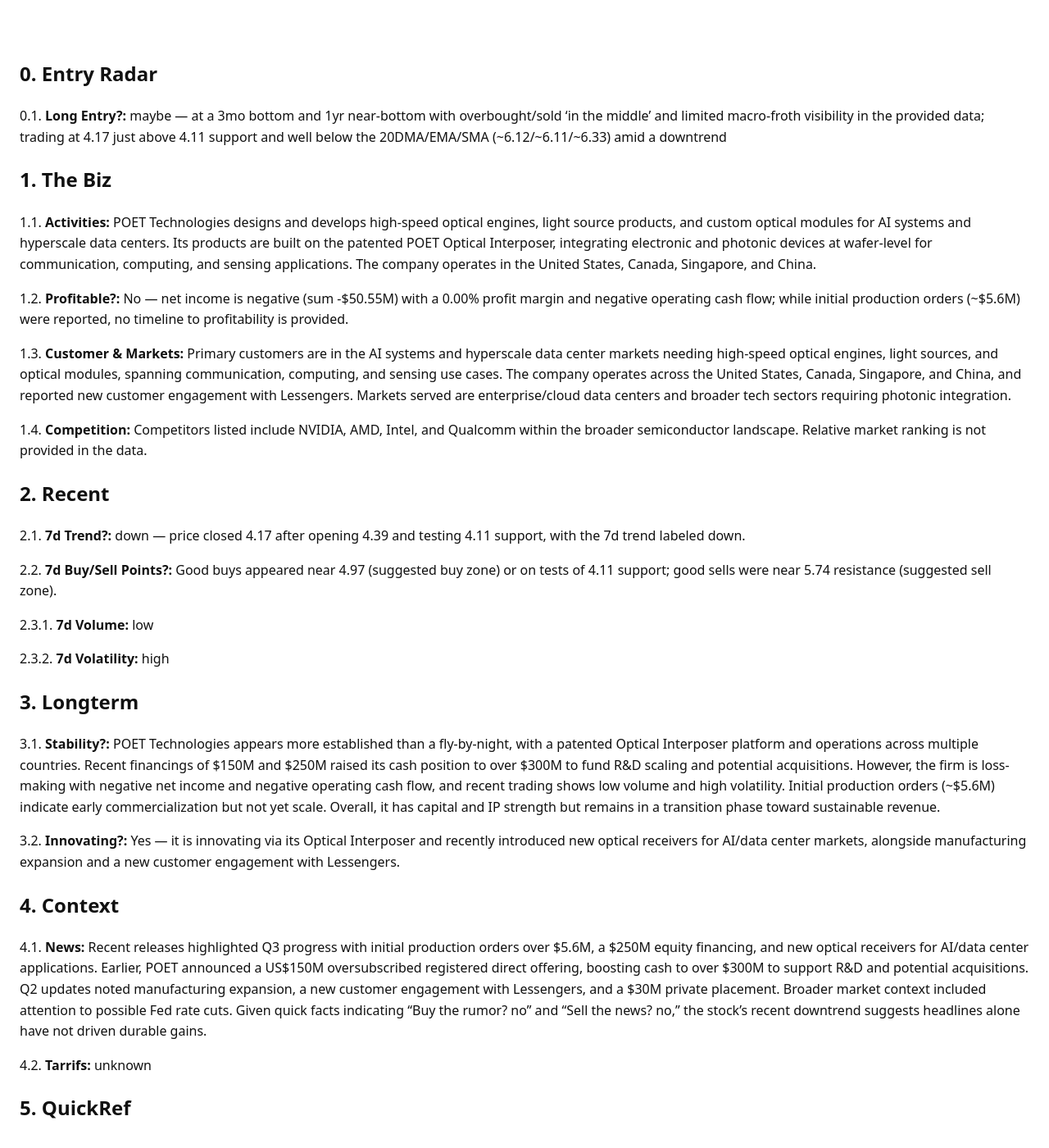
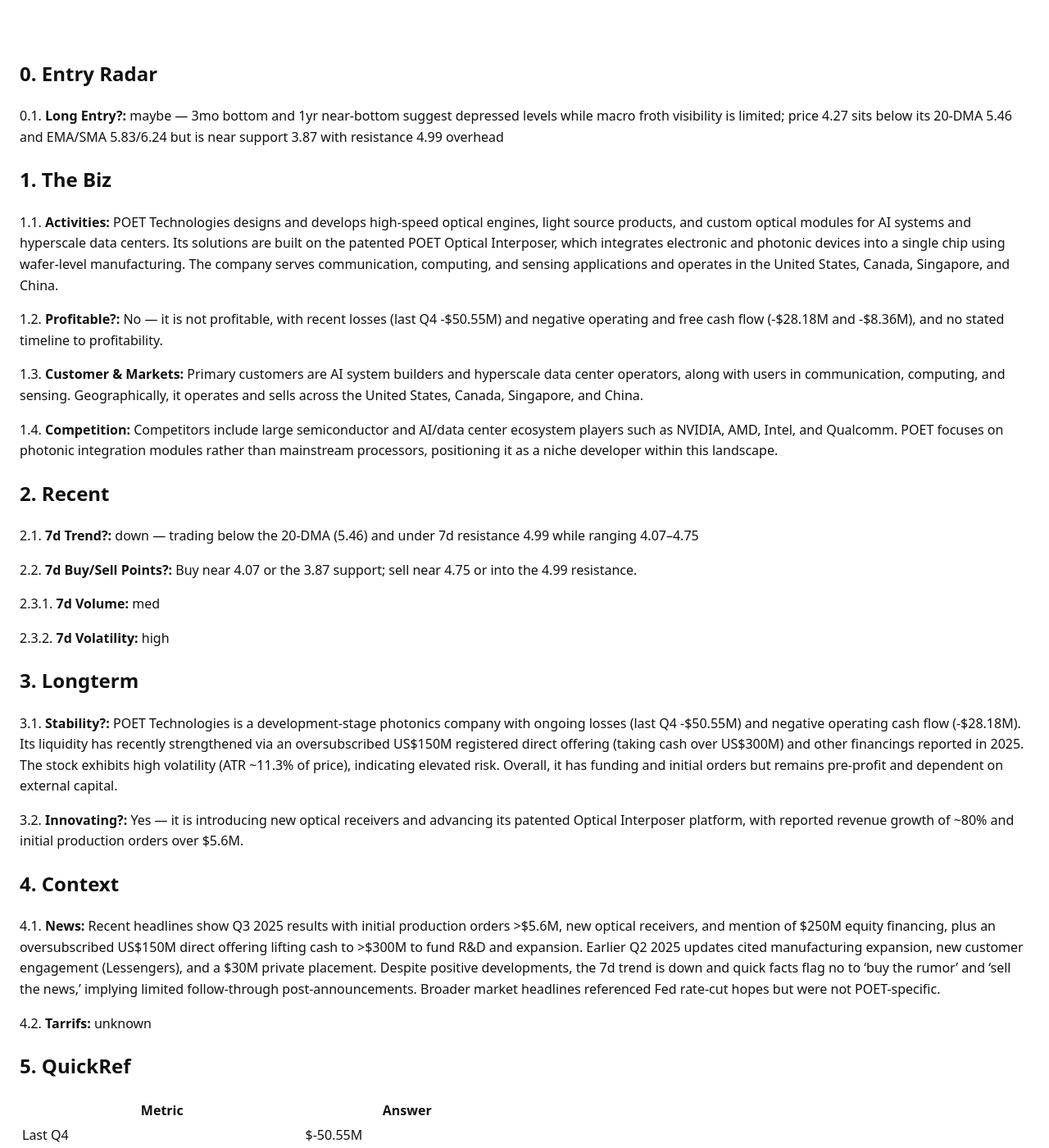
Before and after one commit to ryness/stonks, a Jekyll site: the page built from _reports/POET.md, in a window 1280 px wide and 1400 px high, scrolled down 264 px. Shown: the whole window at 82% size. Built offline with Jekyll 4.4.1, drawn with Linux system fonts in a browser that asks for light colours; some of the changed text lies outside the part shown.

Commit message:
Update report: rotation+GodsEye

```diff
--- a/_reports/POET.md
+++ b/_reports/POET.md
@@ -2,48 +2,48 @@
 layout: default
 title: "POET Stock Report"
 ticker: "POET"
-date: 2025-11-18
-generated_at: 2025-11-18T10:24:15.426181+00:00
-runtime_seconds: 78.44
+date: 2025-11-22
+generated_at: 2025-11-22T10:20:22.751420+00:00
+runtime_seconds: 92.45
 raw_markdown: |
-  **Generated:** <time class="js-local-time" datetime="2025-11-18T10:24:15.426181+00:00">2025-11-18 10:24 UTC</time> (runtime 1m 18s)
+  **Generated:** <time class="js-local-time" datetime="2025-11-22T10:20:22.751420+00:00">2025-11-22 10:20 UTC</time> (runtime 1m 32s)
 
   ![POET Technologies Inc. Common Shares logo](https://ryness.github.io/stonks/assets/logos/POET.svg)
 
 
   ## 0. Entry Radar
 
-  0.1. **Long Entry?:** maybe — at a 3mo bottom and 1yr near-bottom with overbought/sold ‘in the middle’ and limited macro-froth visibility in the provided data; trading at 4.17 just above 4.11 support and well below the 20DMA/EMA/SMA (~6.12/~6.11/~6.33) amid a downtrend
+  0.1. **Long Entry?:** maybe — 3mo bottom and 1yr near-bottom suggest depressed levels while macro froth visibility is limited; price 4.27 sits below its 20-DMA 5.46 and EMA/SMA 5.83/6.24 but is near support 3.87 with resistance 4.99 overhead
 
   ## 1. The Biz
 
-  1.1. **Activities:** POET Technologies designs and develops high-speed optical engines, light source products, and custom optical modules for AI systems and hyperscale data centers. Its products are built on the patented POET Optical Interposer, integrating electronic and photonic devices at wafer-level for communication, computing, and sensing applications. The company operates in the United States, Canada, Singapore, and China.
+  1.1. **Activities:** POET Technologies designs and develops high-speed optical engines, light source products, and custom optical modules for AI systems and hyperscale data centers. Its solutions are built on the patented POET Optical Interposer, which integrates electronic and photonic devices into a single chip using wafer-level manufacturing. The company serves communication, computing, and sensing applications and operates in the United States, Canada, Singapore, and China.
 
-  1.2. **Profitable?:** No — net income is negative (sum -$50.55M) with a 0.00% profit margin and negative operating cash flow; while initial production orders (~$5.6M) were reported, no timeline to profitability is provided.
+  1.2. **Profitable?:** No — it is not profitable, with recent losses (last Q4 -$50.55M) and negative operating and free cash flow (-$28.18M and -$8.36M), and no stated timeline to profitability.
 
-  1.3. **Customer & Markets:** Primary customers are in the AI systems and hyperscale data center markets needing high-speed optical engines, light sources, and optical modules, spanning communication, computing, and sensing use cases. The company operates across the United States, Canada, Singapore, and China, and reported new customer engagement with Lessengers. Markets served are enterprise/cloud data centers and broader tech sectors requiring photonic integration.
+  1.3. **Customer & Markets:** Primary customers are AI system builders and hyperscale data center operators, along with users in communication, computing, and sensing. Geographically, it operates and sells across the United States, Canada, Singapore, and China.
 
-  1.4. **Competition:** Competitors listed include NVIDIA, AMD, Intel, and Qualcomm within the broader semiconductor landscape. Relative market ranking is not provided in the data.
+  1.4. **Competition:** Competitors include large semiconductor and AI/data center ecosystem players such as NVIDIA, AMD, Intel, and Qualcomm. POET focuses on photonic integration modules rather than mainstream processors, positioning it as a niche developer within this landscape.
 
   ## 2. Recent
 
-  2.1. **7d Trend?:** down — price closed 4.17 after opening 4.39 and testing 4.11 support, with the 7d trend labeled down.
+  2.1. **7d Trend?:** down — trading below the 20-DMA (5.46) and under 7d resistance 4.99 while ranging 4.07–4.75
 
-  2.2. **7d Buy/Sell Points?:** Good buys appeared near 4.97 (suggested buy zone) or on tests of 4.11 support; good sells were near 5.74 resistance (suggested sell zone).
+  2.2. **7d Buy/Sell Points?:** Buy near 4.07 or the 3.87 support; sell near 4.75 or into the 4.99 resistance.
 
-  2.3.1. **7d Volume:** low
+  2.3.1. **7d Volume:** med
 
   2.3.2. **7d Volatility:** high
 
   ## 3. Longterm
 
-  3.1. **Stability?:** POET Technologies appears more established than a fly-by-night, with a patented Optical Interposer platform and operations across multiple countries. Recent financings of $150M and $250M raised its cash position to over $300M to fund R&D scaling and potential acquisitions. However, the firm is loss-making with negative net income and negative operating cash flow, and recent trading shows low volume and high volatility. Initial production orders (~$5.6M) indicate early commercialization but not yet scale. Overall, it has capital and IP strength but remains in a transition phase toward sustainable revenue.
+  3.1. **Stability?:** POET Technologies is a development-stage photonics company with ongoing losses (last Q4 -$50.55M) and negative operating cash flow (-$28.18M). Its liquidity has recently strengthened via an oversubscribed US$150M registered direct offering (taking cash over US$300M) and other financings reported in 2025. The stock exhibits high volatility (ATR ~11.3% of price), indicating elevated risk. Overall, it has funding and initial orders but remains pre-profit and dependent on external capital.
 
-  3.2. **Innovating?:** Yes — it is innovating via its Optical Interposer and recently introduced new optical receivers for AI/data center markets, alongside manufacturing expansion and a new customer engagement with Lessengers.
+  3.2. **Innovating?:** Yes — it is introducing new optical receivers and advancing its patented Optical Interposer platform, with reported revenue growth of ~80% and initial production orders over $5.6M.
 
   ## 4. Context
 
-  4.1. **News:** Recent releases highlighted Q3 progress with initial production orders over $5.6M, a $250M equity financing, and new optical receivers for AI/data center applications. Earlier, POET announced a US$150M oversubscribed registered direct offering, boosting cash to over $300M to support R&D and potential acquisitions. Q2 updates noted manufacturing expansion, a new customer engagement with Lessengers, and a $30M private placement. Broader market context included attention to possible Fed rate cuts. Given quick facts indicating “Buy the rumor? no” and “Sell the news? no,” the stock’s recent downtrend suggests headlines alone have not driven durable gains.
+  4.1. **News:** Recent headlines show Q3 2025 results with initial production orders >$5.6M, new optical receivers, and mention of $250M equity financing, plus an oversubscribed US$150M direct offering lifting cash to >$300M to fund R&D and expansion. Earlier Q2 2025 updates cited manufacturing expansion, new customer engagement (Lessengers), and a $30M private placement. Despite positive developments, the 7d trend is down and quick facts flag no to ‘buy the rumor’ and ‘sell the news,’ implying limited follow-through post-announcements. Broader market headlines referenced Fed rate-cut hopes but were not POET-specific.
 
   4.2. **Tarrifs:** unknown
 
@@ -54,12 +54,12 @@ raw_markdown: |
   <thead><tr><th>Metric</th><th>Answer</th></tr></thead>
   <tbody>
   <tr><td>Last Q4</td><td>$-50.55M</td></tr>
-  <tr><td>Price</td><td>4.17</td></tr>
-  <tr><td>7d Resistance</td><td>5.74</td></tr>
-  <tr><td>7d Support</td><td>4.11</td></tr>
+  <tr><td>Price</td><td>4.27</td></tr>
+  <tr><td>7d Resistance</td><td>4.99</td></tr>
+  <tr><td>7d Support</td><td>3.87</td></tr>
   <tr><td>30d Resistance</td><td>9.41</td></tr>
-  <tr><td>30d Support</td><td>4.11</td></tr>
-  <tr><td>Buy the dip?</td><td>yes</td></tr>
+  <tr><td>30d Support</td><td>3.87</td></tr>
+  <tr><td>Buy the dip?</td><td>no</td></tr>
   <tr><td>Buy the rumor?</td><td>no</td></tr>
   <tr><td>Sell the news?</td><td>no</td></tr>
   <tr><td>7d Trend:</td><td>down</td></tr>
@@ -88,12 +88,12 @@ raw_markdown: |
   Gathering context for POET...
   Gathering market data...
   Checking massive.com quota and fetching price history...
-  Requesting POET prices from massive.com... (https://api.massive.com/v2/aggs/ticker/POET/range/1/day/2020-10-20/2025-11-18?adjusted=true&amp;sort=asc&amp;limit=5000&amp;apiKey=%2A%2A%2A)
+  Requesting POET prices from massive.com... (https://api.massive.com/v2/aggs/ticker/POET/range/1/day/2020-10-24/2025-11-22?adjusted=true&amp;sort=asc&amp;limit=5000&amp;apiKey=%2A%2A%2A)
   massive.com request failed (massive.com returned no price data); switching to yfinance...
   Requesting prices from yfinance fallback...
   Price data acquired from yfinance.
-  Massive open-close: GET https://api.massive.com/v1/open-close/POET/2025-11-17?apiKey=%2A%2A%2A
-  Massive open-close: response 200 from https://api.massive.com/v1/open-close/POET/2025-11-17?apiKey=&lt;redacted&gt;
+  Massive open-close: GET https://api.massive.com/v1/open-close/POET/2025-11-21?apiKey=%2A%2A%2A
+  Massive open-close: response 200 from https://api.massive.com/v1/open-close/POET/2025-11-21?apiKey=&lt;redacted&gt;
   Massive previous close: GET https://api.massive.com/v2/aggs/ticker/POET/prev?adjusted=true&amp;apiKey=%2A%2A%2A
   Massive previous close: response 200 from https://api.massive.com/v2/aggs/ticker/POET/prev?adjusted=true&amp;apiKey=&lt;redacted&gt;
   Massive SMA: GET https://api.massive.com/v1/indicators/sma/POET?timespan=day&amp;window=50&amp;series_type=close&amp;order=desc&amp;limit=1&amp;adjusted=true&amp;apiKey=%2A%2A%2A
@@ -170,13 +170,13 @@ raw_markdown: |
       google_custom_search: 5 result(s)
     newsapi search -&gt; POET rumor (priority: newsapi, gnews, guardian)
   NewsAPI search: GET https://newsapi.org/v2/everything?q=POET+rumor&amp;pageSize=5&amp;language=en&amp;sortBy=publishedAt&amp;apiKey=%2A%2A%2A
-      newsapi: 3 result(s)
+      newsapi: 5 result(s)
     newsapi search -&gt; POET tariff (priority: newsapi, gnews, guardian)
   NewsAPI search: GET https://newsapi.org/v2/everything?q=POET+tariff&amp;pageSize=5&amp;language=en&amp;sortBy=publishedAt&amp;apiKey=%2A%2A%2A
       newsapi: 5 result(s)
     newsapi search -&gt; POET latest news (priority: newsapi, gnews, guardian)
   NewsAPI search: GET https://newsapi.org/v2/everything?q=POET+latest+news&amp;pageSize=5&amp;language=en&amp;sortBy=publishedAt&amp;apiKey=%2A%2A%2A
-      newsapi: 2 result(s)
+      newsapi: 4 result(s)
     google_custom_search search -&gt; POET latest rumor (priority: google_custom_search, newsapi, gnews, guardian)
   Google Custom Search: GET https://www.googleapis.com/customsearch/v1?key=%2A%2A%2A&amp;cx=46c4e3bbc6b31470f&amp;q=POET+latest+rumor&amp;num=5
       google_custom_search: 5 result(s)
@@ -208,44 +208,44 @@ raw_markdown: |
   </details>
 ---
 
-**Generated:** <time class="js-local-time" datetime="2025-11-18T10:24:15.426181+00:00">2025-11-18 10:24 UTC</time> (runtime 1m 18s)
+**Generated:** <time class="js-local-time" datetime="2025-11-22T10:20:22.751420+00:00">2025-11-22 10:20 UTC</time> (runtime 1m 32s)
 
 ![POET Technologies Inc. Common Shares logo](https://ryness.github.io/stonks/assets/logos/POET.svg)
 
 
 ## 0. Entry Radar
 
-0.1. **Long Entry?:** maybe — at a 3mo bottom and 1yr near-bottom with overbought/sold ‘in the middle’ and limited macro-froth visibility in the provided data; trading at 4.17 just above 4.11 support and well below the 20DMA/EMA/SMA (~6.12/~6.11/~6.33) amid a downtrend
+0.1. **Long Entry?:** maybe — 3mo bottom and 1yr near-bottom suggest depressed levels while macro froth visibility is limited; price 4.27 sits below its 20-DMA 5.46 and EMA/SMA 5.83/6.24 but is near support 3.87 with resistance 4.99 overhead
 
 ## 1. The Biz
 
-1.1. **Activities:** POET Technologies designs and develops high-speed optical engines, light source products, and custom optical modules for AI systems and hyperscale data centers. Its products are built on the patented POET Optical Interposer, integrating electronic and photonic devices at wafer-level for communication, computing, and sensing applications. The company operates in the United States, Canada, Singapore, and China.
+1.1. **Activities:** POET Technologies designs and develops high-speed optical engines, light source products, and custom optical modules for AI systems and hyperscale data centers. Its solutions are built on the patented POET Optical Interposer, which integrates electronic and photonic devices into a single chip using wafer-level manufacturing. The company serves communication, computing, and sensing applications and operates in the United States, Canada, Singapore, and China.
 
-1.2. **Profitable?:** No — net income is negative (sum -$50.55M) with a 0.00% profit margin and negative operating cash flow; while initial production orders (~$5.6M) were reported, no timeline to profitability is provided.
+1.2. **Profitable?:** No — it is not profitable, with recent losses (last Q4 -$50.55M) and negative operating and free cash flow (-$28.18M and -$8.36M), and no stated timeline to profitability.
 
-1.3. **Customer & Markets:** Primary customers are in the AI systems and hyperscale data center markets needing high-speed optical engines, light sources, and optical modules, spanning communication, computing, and sensing use cases. The company operates across the United States, Canada, Singapore, and China, and reported new customer engagement with Lessengers. Markets served are enterprise/cloud data centers and broader tech sectors requiring photonic integration.
+1.3. **Customer & Markets:** Primary customers are AI system builders and hyperscale data center operators, along with users in communication, computing, and sensing. Geographically, it operates and sells across the United States, Canada, Singapore, and China.
 
-1.4. **Competition:** Competitors listed include NVIDIA, AMD, Intel, and Qualcomm within the broader semiconductor landscape. Relative market ranking is not provided in the data.
+1.4. **Competition:** Competitors include large semiconductor and AI/data center ecosystem players such as NVIDIA, AMD, Intel, and Qualcomm. POET focuses on photonic integration modules rather than mainstream processors, positioning it as a niche developer within this landscape.
 
 ## 2. Recent
 
-2.1. **7d Trend?:** down — price closed 4.17 after opening 4.39 and testing 4.11 support, with the 7d trend labeled down.
+2.1. **7d Trend?:** down — trading below the 20-DMA (5.46) and under 7d resistance 4.99 while ranging 4.07–4.75
 
-2.2. **7d Buy/Sell Points?:** Good buys appeared near 4.97 (suggested buy zone) or on tests of 4.11 support; good sells were near 5.74 resistance (suggested sell zone).
+2.2. **7d Buy/Sell Points?:** Buy near 4.07 or the 3.87 support; sell near 4.75 or into the 4.99 resistance.
 
-2.3.1. **7d Volume:** low
+2.3.1. **7d Volume:** med
 
 2.3.2. **7d Volatility:** high
 
 ## 3. Longterm
 
-3.1. **Stability?:** POET Technologies appears more established than a fly-by-night, with a patented Optical Interposer platform and operations across multiple countries. Recent financings of $150M and $250M raised its cash position to over $300M to fund R&D scaling and potential acquisitions. However, the firm is loss-making with negative net income and negative operating cash flow, and recent trading shows low volume and high volatility. Initial production orders (~$5.6M) indicate early commercialization but not yet scale. Overall, it has capital and IP strength but remains in a transition phase toward sustainable revenue.
+3.1. **Stability?:** POET Technologies is a development-stage photonics company with ongoing losses (last Q4 -$50.55M) and negative operating cash flow (-$28.18M). Its liquidity has recently strengthened via an oversubscribed US$150M registered direct offering (taking cash over US$300M) and other financings reported in 2025. The stock exhibits high volatility (ATR ~11.3% of price), indicating elevated risk. Overall, it has funding and initial orders but remains pre-profit and dependent on external capital.
 
-3.2. **Innovating?:** Yes — it is innovating via its Optical Interposer and recently introduced new optical receivers for AI/data center markets, alongside manufacturing expansion and a new customer engagement with Lessengers.
+3.2. **Innovating?:** Yes — it is introducing new optical receivers and advancing its patented Optical Interposer platform, with reported revenue growth of ~80% and initial production orders over $5.6M.
 
 ## 4. Context
 
-4.1. **News:** Recent releases highlighted Q3 progress with initial production orders over $5.6M, a $250M equity financing, and new optical receivers for AI/data center applications. Earlier, POET announced a US$150M oversubscribed registered direct offering, boosting cash to over $300M to support R&D and potential acquisitions. Q2 updates noted manufacturing expansion, a new customer engagement with Lessengers, and a $30M private placement. Broader market context included attention to possible Fed rate cuts. Given quick facts indicating “Buy the rumor? no” and “Sell the news? no,” the stock’s recent downtrend suggests headlines alone have not driven durable gains.
+4.1. **News:** Recent headlines show Q3 2025 results with initial production orders >$5.6M, new optical receivers, and mention of $250M equity financing, plus an oversubscribed US$150M direct offering lifting cash to >$300M to fund R&D and expansion. Earlier Q2 2025 updates cited manufacturing expansion, new customer engagement (Lessengers), and a $30M private placement. Despite positive developments, the 7d trend is down and quick facts flag no to ‘buy the rumor’ and ‘sell the news,’ implying limited follow-through post-announcements. Broader market headlines referenced Fed rate-cut hopes but were not POET-specific.
 
 4.2. **Tarrifs:** unknown
 
@@ -256,12 +256,12 @@ raw_markdown: |
 <thead><tr><th>Metric</th><th>Answer</th></tr></thead>
 <tbody>
 <tr><td>Last Q4</td><td>$-50.55M</td></tr>
-<tr><td>Price</td><td>4.17</td></tr>
-<tr><td>7d Resistance</td><td>5.74</td></tr>
-<tr><td>7d Support</td><td>4.11</td></tr>
+<tr><td>Price</td><td>4.27</td></tr>
+<tr><td>7d Resistance</td><td>4.99</td></tr>
+<tr><td>7d Support</td><td>3.87</td></tr>
 <tr><td>30d Resistance</td><td>9.41</td></tr>
-<tr><td>30d Support</td><td>4.11</td></tr>
-<tr><td>Buy the dip?</td><td>yes</td></tr>
+<tr><td>30d Support</td><td>3.87</td></tr>
+<tr><td>Buy the dip?</td><td>no</td></tr>
 <tr><td>Buy the rumor?</td><td>no</td></tr>
 <tr><td>Sell the news?</td><td>no</td></tr>
 <tr><td>7d Trend:</td><td>down</td></tr>
@@ -290,12 +290,12 @@ raw_markdown: |
 Gathering context for POET...
 Gathering market data...
 Checking massive.com quota and fetching price history...
-Requesting POET prices from massive.com... (https://api.massive.com/v2/aggs/ticker/POET/range/1/day/2020-10-20/2025-11-18?adjusted=true&amp;sort=asc&amp;limit=5000&amp;apiKey=%2A%2A%2A)
+Requesting POET prices from massive.com... (https://api.massive.com/v2/aggs/ticker/POET/range/1/day/2020-10-24/2025-11-22?adjusted=true&amp;sort=asc&amp;limit=5000&amp;apiKey=%2A%2A%2A)
 massive.com request failed (massive.com returned no price data); switching to yfinance...
 Requesting prices from yfinance fallback...
 Price data acquired from yfinance.
-Massive open-close: GET https://api.massive.com/v1/open-close/POET/2025-11-17?apiKey=%2A%2A%2A
-Massive open-close: response 200 from https://api.massive.com/v1/open-close/POET/2025-11-17?apiKey=&lt;redacted&gt;
+Massive open-close: GET https://api.massive.com/v1/open-close/POET/2025-11-21?apiKey=%2A%2A%2A
+Massive open-close: response 200 from https://api.massive.com/v1/open-close/POET/2025-11-21?apiKey=&lt;redacted&gt;
 Massive previous close: GET https://api.massive.com/v2/aggs/ticker/POET/prev?adjusted=true&amp;apiKey=%2A%2A%2A
 Massive previous close: response 200 from https://api.massive.com/v2/aggs/ticker/POET/prev?adjusted=true&amp;apiKey=&lt;redacted&gt;
 Massive SMA: GET https://api.massive.com/v1/indicators/sma/POET?timespan=day&amp;window=50&amp;series_type=close&amp;order=desc&amp;limit=1&amp;adjusted=true&amp;apiKey=%2A%2A%2A
@@ -372,13 +372,13 @@ Google Custom Search: GET https://www.googleapis.com/customsearch/v1?key=%2A%2A%
     google_custom_search: 5 result(s)
   newsapi search -&gt; POET rumor (priority: newsapi, gnews, guardian)
 NewsAPI search: GET https://newsapi.org/v2/everything?q=POET+rumor&amp;pageSize=5&amp;language=en&amp;sortBy=publishedAt&amp;apiKey=%2A%2A%2A
-    newsapi: 3 result(s)
+    newsapi: 5 result(s)
   newsapi search -&gt; POET tariff (priority: newsapi, gnews, guardian)
 NewsAPI search: GET https://newsapi.org/v2/everything?q=POET+tariff&amp;pageSize=5&amp;language=en&amp;sortBy=publishedAt&amp;apiKey=%2A%2A%2A
     newsapi: 5 result(s)
   newsapi search -&gt; POET latest news (priority: newsapi, gnews, guardian)
 NewsAPI search: GET https://newsapi.org/v2/everything?q=POET+latest+news&amp;pageSize=5&amp;language=en&amp;sortBy=publishedAt&amp;apiKey=%2A%2A%2A
-    newsapi: 2 result(s)
+    newsapi: 4 result(s)
   google_custom_search search -&gt; POET latest rumor (priority: google_custom_search, newsapi, gnews, guardian)
 Google Custom Search: GET https://www.googleapis.com/customsearch/v1?key=%2A%2A%2A&amp;cx=46c4e3bbc6b31470f&amp;q=POET+latest+rumor&amp;num=5
     google_custom_search: 5 result(s)
```
Also changed, not shown: _reports/GODSEYE.md (+48 -26 lines).
